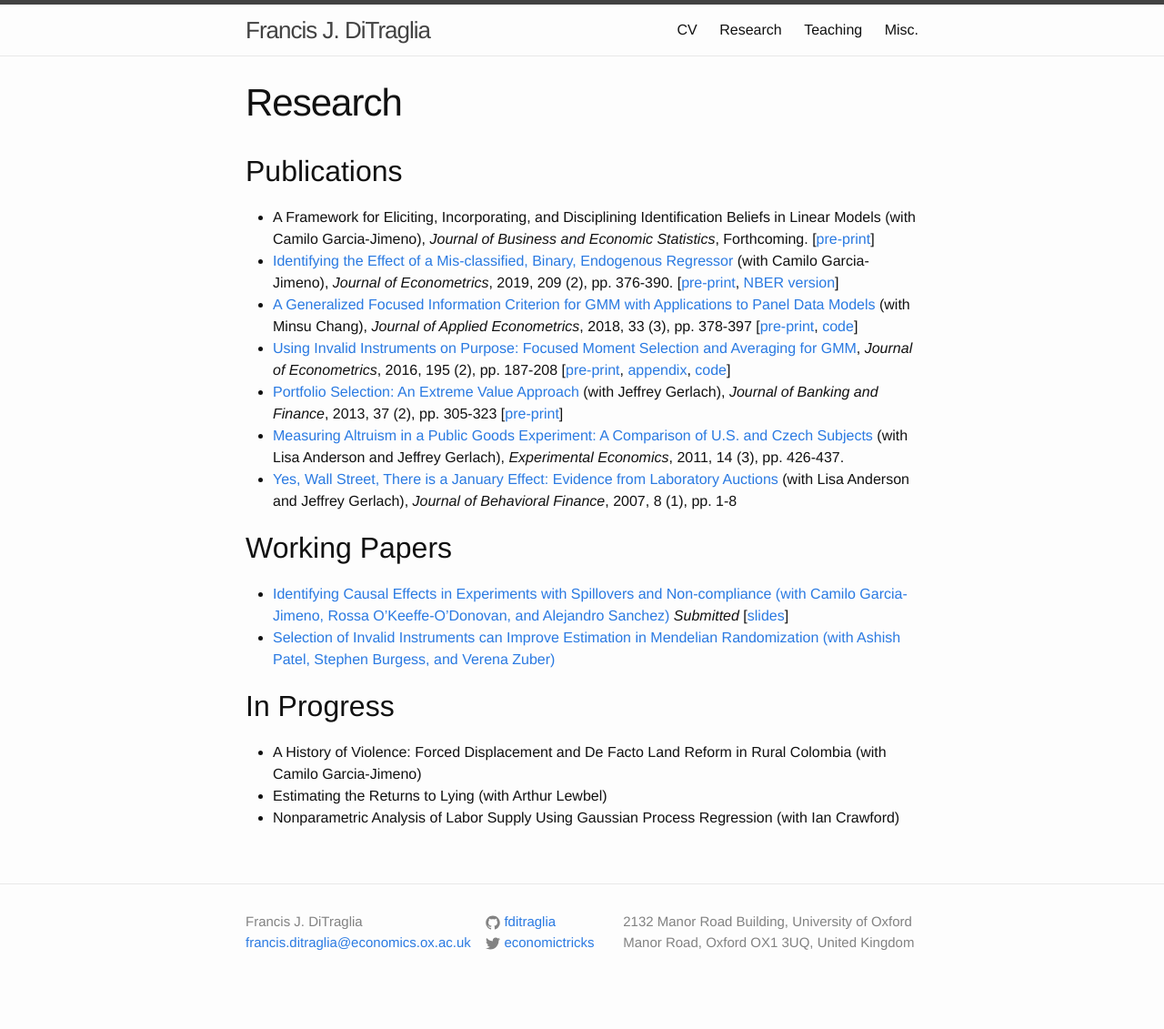
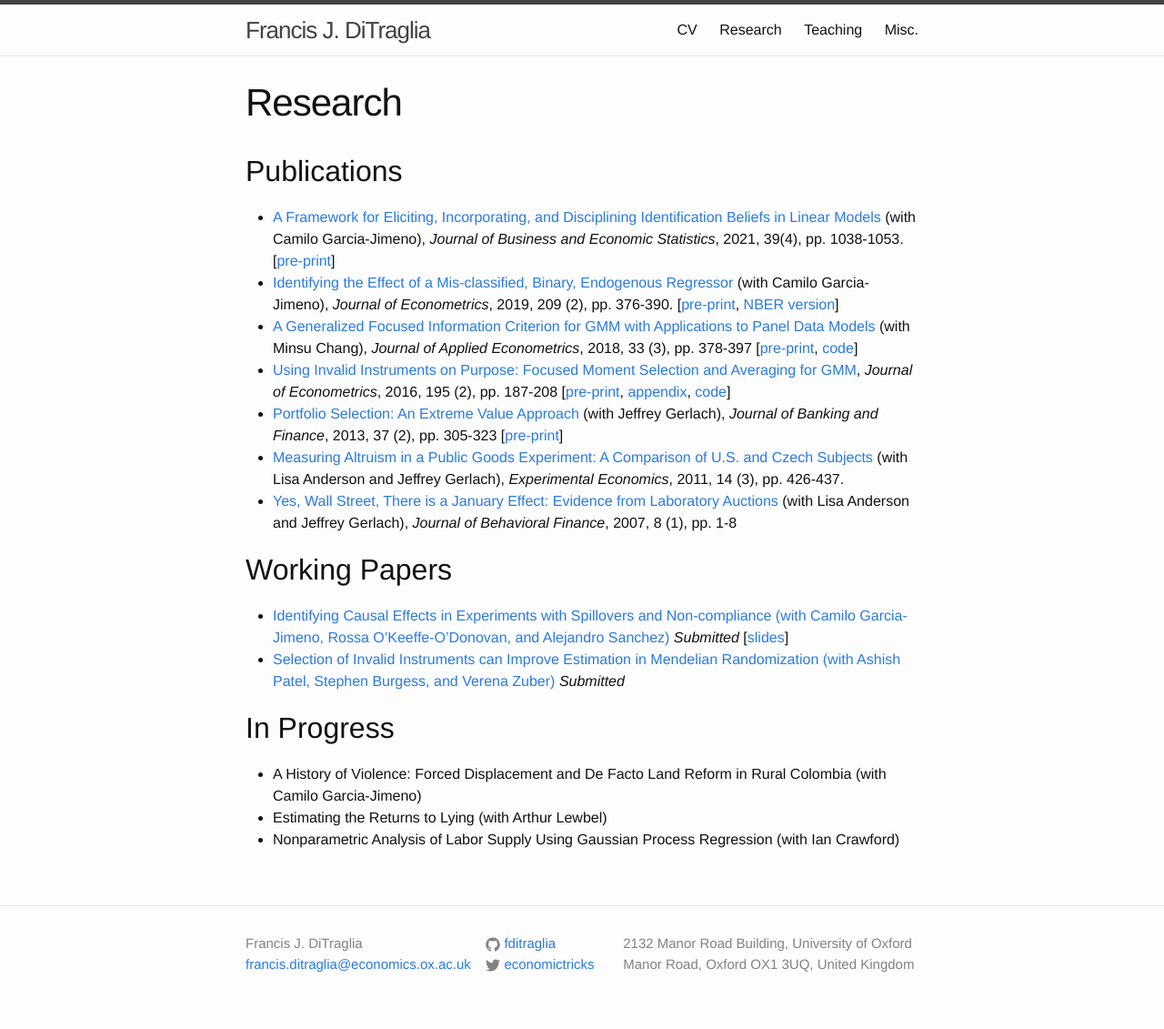
Before and after one commit to fditraglia/fditraglia.github.io, a Jekyll site: the page built from research.md, in a window 1280 px wide. Shown: the whole page at 91% size. Built offline with Jekyll 4.4.1, drawn with Linux system fonts in a browser that asks for light colours; before the commit the page ends 1107 px from its top, so only the background shows below that.

Commit message:
update cv

```diff
--- a/research.md
+++ b/research.md
@@ -8,7 +8,7 @@ permalink: /research/
 
 ## Publications
 
-- A Framework for Eliciting, Incorporating, and Disciplining Identification Beliefs in Linear Models (with Camilo Garcia-Jimeno), *Journal of Business and Economic Statistics*, Forthcoming. [[pre-print](http://ditraglia.com/pdf/DiTraglia-Garcia-Jimeno-2019.pdf)]
+- [A Framework for Eliciting, Incorporating, and Disciplining Identification Beliefs in Linear Models](https://doi.org/10.1080/07350015.2020.1753528) (with Camilo Garcia-Jimeno), *Journal of Business and Economic Statistics*, 2021, 39(4), pp. 1038-1053. [[pre-print](http://ditraglia.com/pdf/DiTraglia-Garcia-Jimeno-2019.pdf)]
 - [Identifying the Effect of a Mis-classified, Binary, Endogenous Regressor](https://www.sciencedirect.com/science/article/pii/S0304407619300181) (with Camilo Garcia-Jimeno), *Journal of Econometrics*, 2019, 209 (2), pp. 376-390. [[pre-print](http://ditraglia.com/pdf/binary-regressor-final.pdf), [NBER version](http://ditraglia.com/pdf/DiTraglia_Garcia-Jimeno_2017b.pdf)]
 - [A Generalized Focused Information Criterion for GMM with Applications to Panel Data Models](https://onlinelibrary.wiley.com/doi/10.1002/jae.2614) (with Minsu Chang), *Journal of Applied Econometrics*, 2018, 33 (3), pp. 378-397 [[pre-print](http://ditraglia.com/pdf/GFIC_paper.pdf), [code](https://github.com/fditraglia/gfic)]
 - [Using Invalid Instruments on Purpose: Focused Moment Selection and Averaging for GMM](https://www.sciencedirect.com/science/article/pii/S0304407616301518), *Journal of Econometrics*, 2016, 195 (2), pp. 187-208 [[pre-print](http://ditraglia.com/pdf/FMSC.pdf), [appendix](http://ditraglia.com/pdf/FMSC_appendix.pdf), [code](https://github.com/fditraglia/fmsc)]
@@ -18,7 +18,7 @@ permalink: /research/
 
 ## Working Papers
 - [Identifying Causal Effects in Experiments with Spillovers and Non-compliance (with Camilo Garcia-Jimeno, Rossa O'Keeffe-O'Donovan, and Alejandro Sanchez)](https://ditraglia.com/pdf/spillovers-paper.pdf) *Submitted* [[slides](https://ditraglia.com/pdf/spillovers-slides.pdf)]
-- [Selection of Invalid Instruments can Improve Estimation in Mendelian Randomization (with Ashish Patel, Stephen Burgess, and Verena Zuber)](https://arxiv.org/abs/2107.01513)
+- [Selection of Invalid Instruments can Improve Estimation in Mendelian Randomization (with Ashish Patel, Stephen Burgess, and Verena Zuber)](https://arxiv.org/abs/2107.01513) *Submitted*
 
 ## In Progress
 - A History of Violence: Forced Displacement and De Facto Land Reform in Rural Colombia (with Camilo Garcia-Jimeno)
```
Also changed, not shown: 1 other file.
